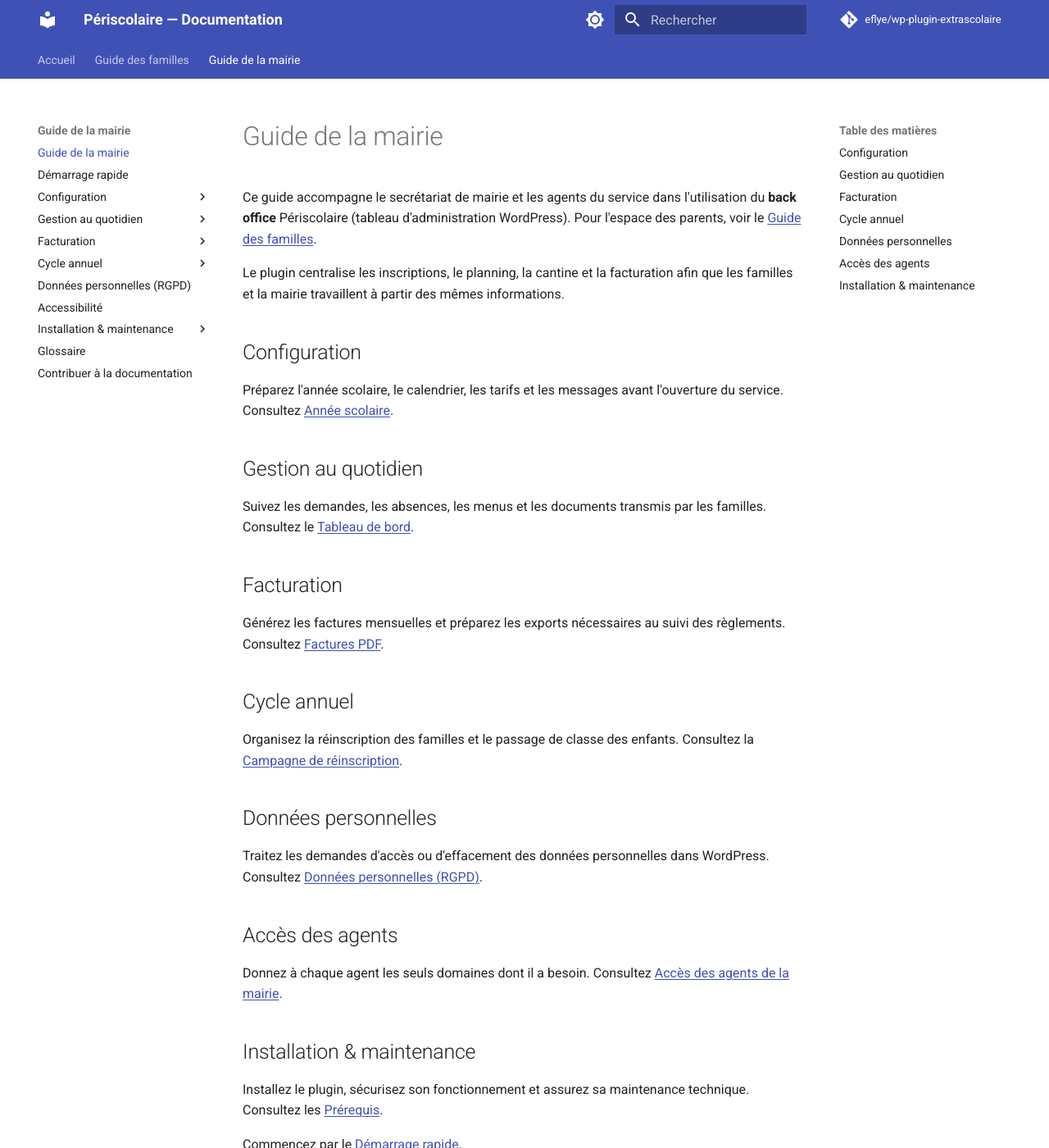
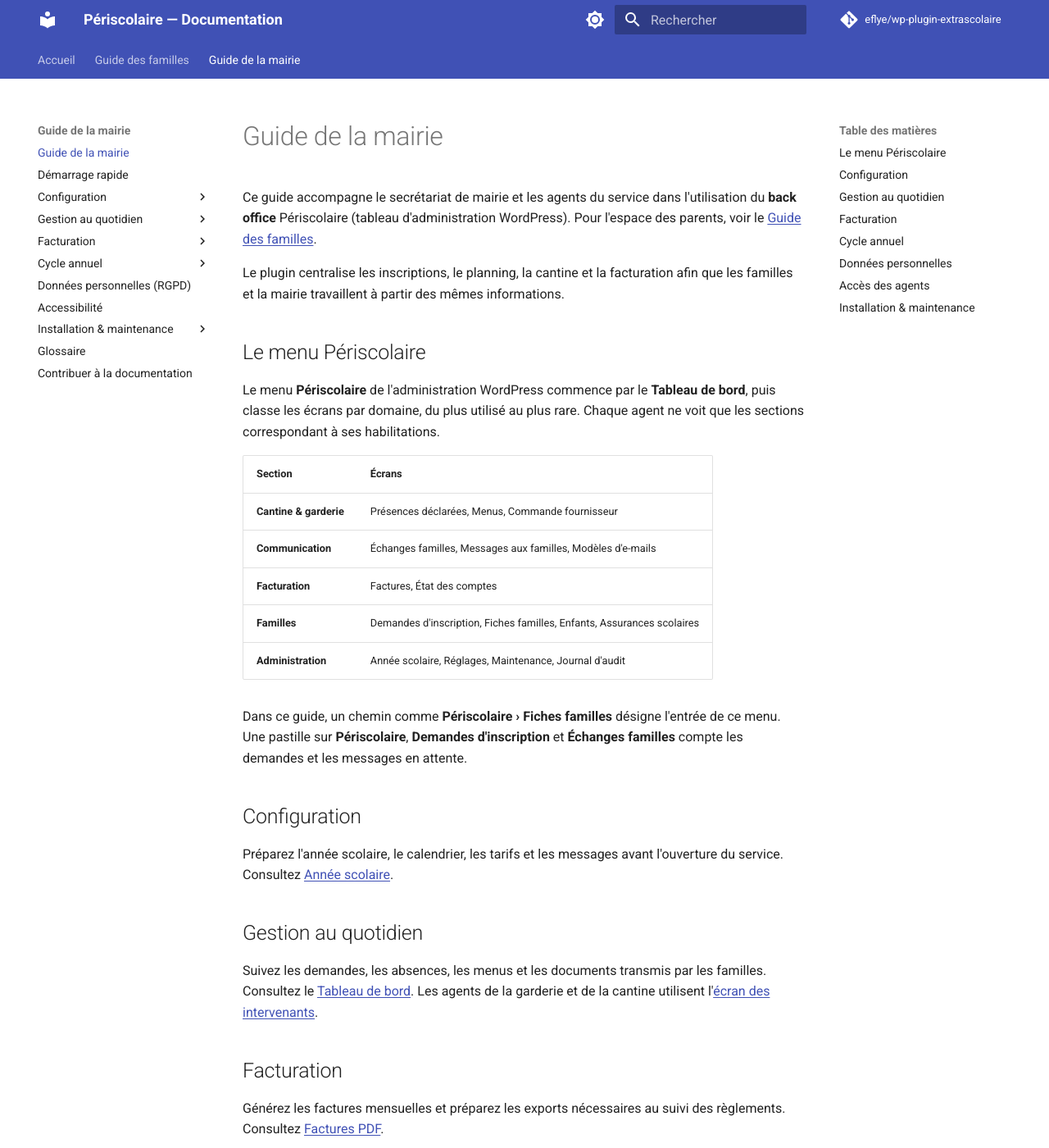
Before and after one commit to eflye/wp-plugin-extrascolaire, an MkDocs documentation site: the page built from documentation/mairie.md, in a window 1280 px wide and 1400 px high. Shown: the whole window at 82% size. Built offline with MkDocs 1.6.1 and Material for MkDocs 9.7.7, drawn with Linux system fonts in a browser that asks for light colours; comment, search, counter and statistics services are not loaded.

Commit message:
docs(menu-admin): chemins alignés sur le menu Périscolaire classé par domaine
Depuis la 5.38.1 (Psc_Admin::menu()), le menu commence par le Tableau de
bord puis classe les écrans en Cantine & garderie, Communication,
Facturation, Familles et Administration ; « Familles » s'appelle
« Fiches familles ».

- demarrage-rapide.md citait « Périscolaire › Demandes » et
  « Périscolaire › Commandes fournisseur », libellés qui n'existent pas :
  « Demandes d'inscription » et « Commande fournisseur ».
- docs/self-hosting-docker.md citait « Années scolaires », « Calendrier
  scolaire en cours », « Demandes » et « Familles », disparus depuis
  plusieurs versions : « Année scolaire » (onglet Historique pour le
  calendrier officiel), « Demandes d'inscription », « Fiches familles ».
- mairie.md : tableau des sections et de leurs écrans, pour lire les
  chemins « Périscolaire › … » du guide.
- contribuer.md : le dossier docs-plan/ n'existe plus ; règle d'écriture
  des chemins du back office.

Co-Authored-By: Claude Fable 5.1 <noreply@anthropic.com>
Claude-Session: https://claude.ai/code/session_01JjbusyBQDpFka9m4dZ3TRz

```diff
--- a/documentation/mairie.md
+++ b/documentation/mairie.md
@@ -3,6 +3,20 @@
 Ce guide accompagne le secrétariat de mairie et les agents du service dans l'utilisation du **back office** Périscolaire (tableau d'administration WordPress). Pour l'espace des parents, voir le [Guide des familles](familles/index.md).
 
 Le plugin centralise les inscriptions, le planning, la cantine et la facturation afin que les familles et la mairie travaillent à partir des mêmes informations.
+
+## Le menu Périscolaire
+
+Le menu **Périscolaire** de l'administration WordPress commence par le **Tableau de bord**, puis classe les écrans par domaine, du plus utilisé au plus rare. Chaque agent ne voit que les sections correspondant à ses habilitations.
+
+| Section | Écrans |
+|---|---|
+| **Cantine & garderie** | Présences déclarées, Menus, Commande fournisseur |
+| **Communication** | Échanges familles, Messages aux familles, Modèles d'e-mails |
+| **Facturation** | Factures, État des comptes |
+| **Familles** | Demandes d'inscription, Fiches familles, Enfants, Assurances scolaires |
+| **Administration** | Année scolaire, Réglages, Maintenance, Journal d'audit |
+
+Dans ce guide, un chemin comme **Périscolaire › Fiches familles** désigne l'entrée de ce menu. Une pastille sur **Périscolaire**, **Demandes d'inscription** et **Échanges familles** compte les demandes et les messages en attente.
 
 ## Configuration
 
@@ -10,7 +24,7 @@ Préparez l'année scolaire, le calendrier, les tarifs et les messages avant l'o
 
 ## Gestion au quotidien
 
-Suivez les demandes, les absences, les menus et les documents transmis par les familles. Consultez le [Tableau de bord](gestion-quotidienne/tableau-de-bord.md).
+Suivez les demandes, les absences, les menus et les documents transmis par les familles. Consultez le [Tableau de bord](gestion-quotidienne/tableau-de-bord.md). Les agents de la garderie et de la cantine utilisent l'[écran des intervenants](gestion-quotidienne/ecran-intervenants.md).
 
 ## Facturation
 
```
Also changed, not shown: docs/self-hosting-docker.md (+12 -10 lines), documentation/contribuer.md (+2 -2 lines), documentation/demarrage-rapide.md (+3 -3 lines).
